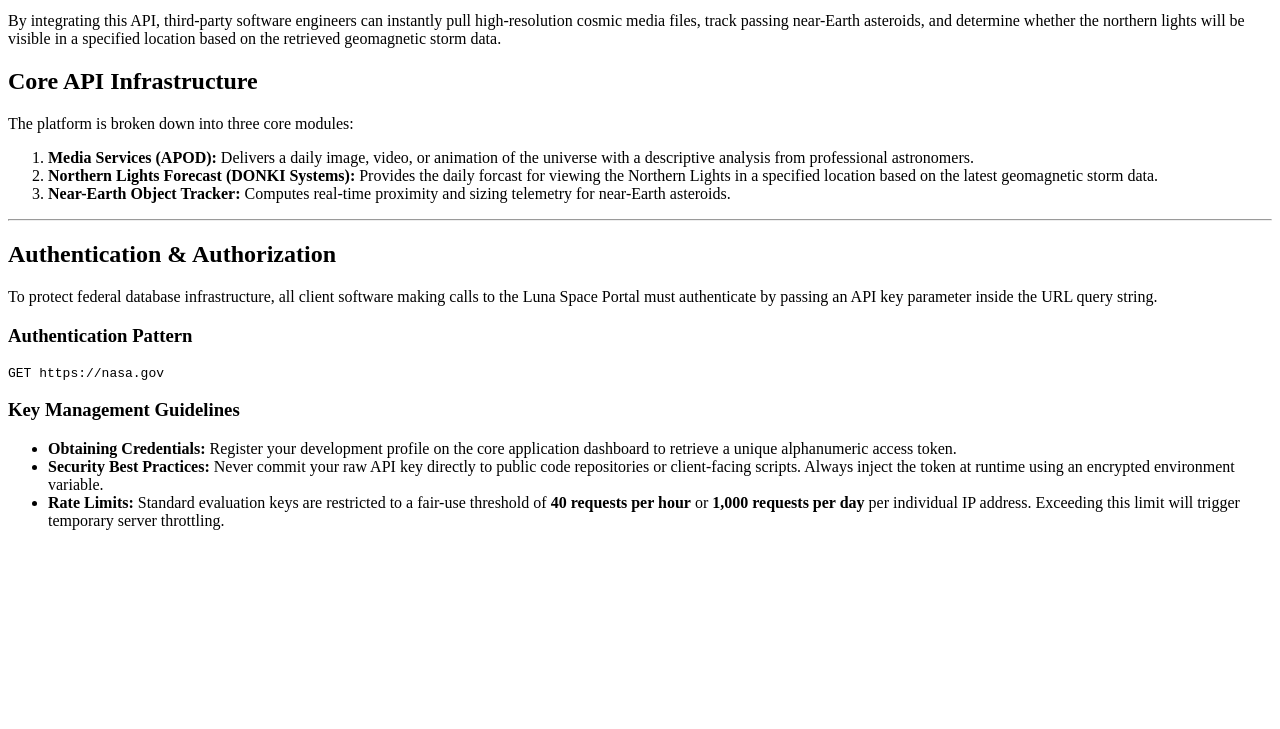
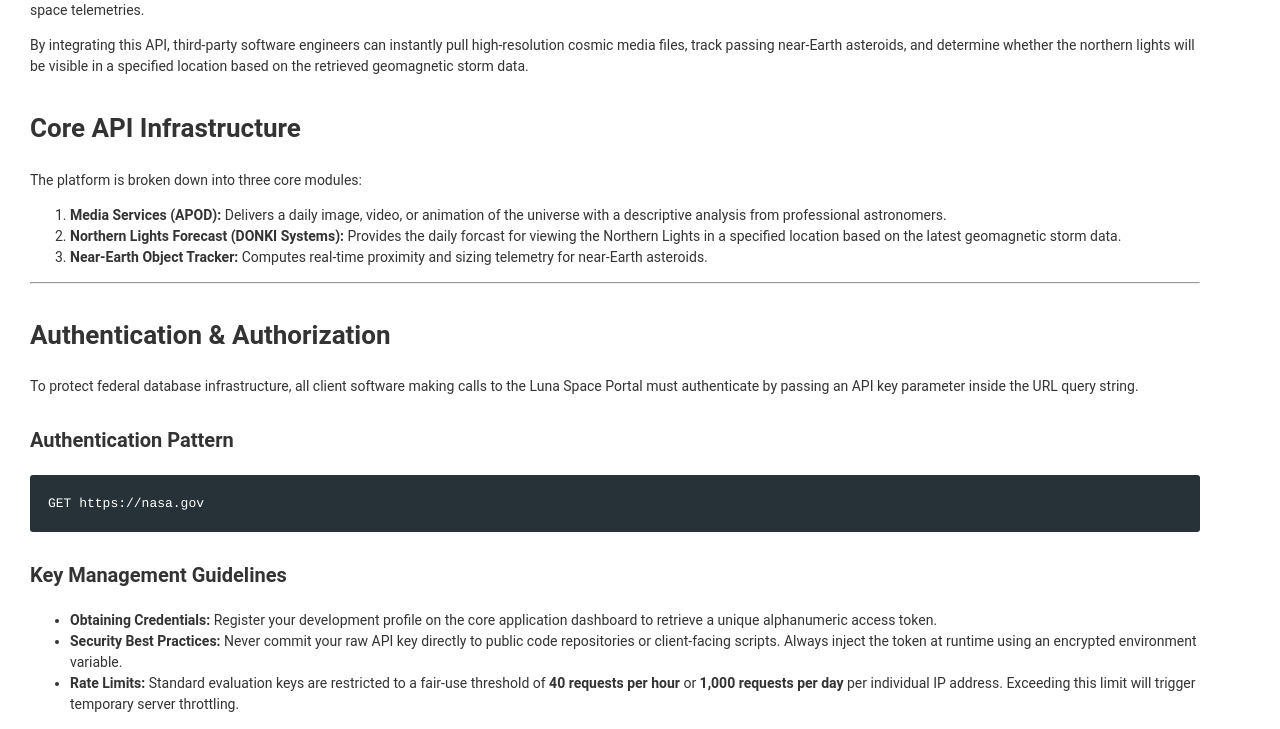
Before and after one commit to davidnhaugen-94/lsp, a website: page docs/intro.html in a window 1280 px wide. Shown: the part 106-835 px from the top of the page. Before the commit the page ends 800 px from the top, so only its background shows below. Drawn offline with Linux system fonts and the light colour scheme.

Commit message:
Add stylesheet links to doc page.

```diff
--- a/docs/data-handling-guides.html
+++ b/docs/data-handling-guides.html
@@ -1,3 +1,11 @@
+<!DOCTYPE html>
+<html lang="en">
+<head>
+  <meta charset="UTF-8">
+  <link rel="stylesheet" href="../styles.css">
+  <title>Data Handling &amp; Metric Specifications</title>
+</head>
+<body class="markdown-page">
 <h1>Data Handling &amp; Metric Specifications</h1>
 <p>Because the Luna Space Portal API converts complex scientific data streams into human-readable responses, developers must adhere to specific formatting rules to avoid compilation errors.</p>
 <h2>Temporal Standards (Dates &amp; Times)</h2>
@@ -96,3 +104,6 @@
 <li><strong>Proximity Approach:</strong> Its minimum orbit intersection distance from Earth is less than <strong>0.05 astronomical units</strong> (roughly 7.5 million kilometers).</li>
 <li><strong>Physical Sizing:</strong> The object possesses an absolute brightness index suggesting its diameter exceeds roughly <strong>150 meters</strong> in width.</li>
 </ol>
+
+</body>
+</html>
--- a/docs/intro.html
+++ b/docs/intro.html
@@ -1,3 +1,11 @@
+<!DOCTYPE html>
+<html lang="en">
+<head>
+  <meta charset="UTF-8">
+  <link rel="stylesheet" href="../styles.css">
+  <title>Introduction &amp; Overview</title>
+</head>
+<body class="markdown-page">
 <h1>Introduction &amp; Overview</h1>
 <p>Welcome to the official developer reference for the <strong>Luna Space Portal API</strong>. This platform acts as a unified digital gateway, aggregating real-time space data feeds directly from NASA&#39;s deep-space telemetries.</p>
 <p>By integrating this API, third-party software engineers can instantly pull high-resolution cosmic media files, track passing near-Earth asteroids, and determine whether the northern lights will be visible in a specified location based on the retrieved geomagnetic storm data.</p>
@@ -20,3 +28,6 @@
 <li><strong>Security Best Practices:</strong> Never commit your raw API key directly to public code repositories or client-facing scripts. Always inject the token at runtime using an encrypted environment variable.</li>
 <li><strong>Rate Limits:</strong> Standard evaluation keys are restricted to a fair-use threshold of <strong>40 requests per hour</strong> or <strong>1,000 requests per day</strong> per individual IP address. Exceeding this limit will trigger temporary server throttling.</li>
 </ul>
+
+</body>
+</html>
```
Also changed, not shown: docs/getting-started-tutorial.html (+11 -0 lines).
